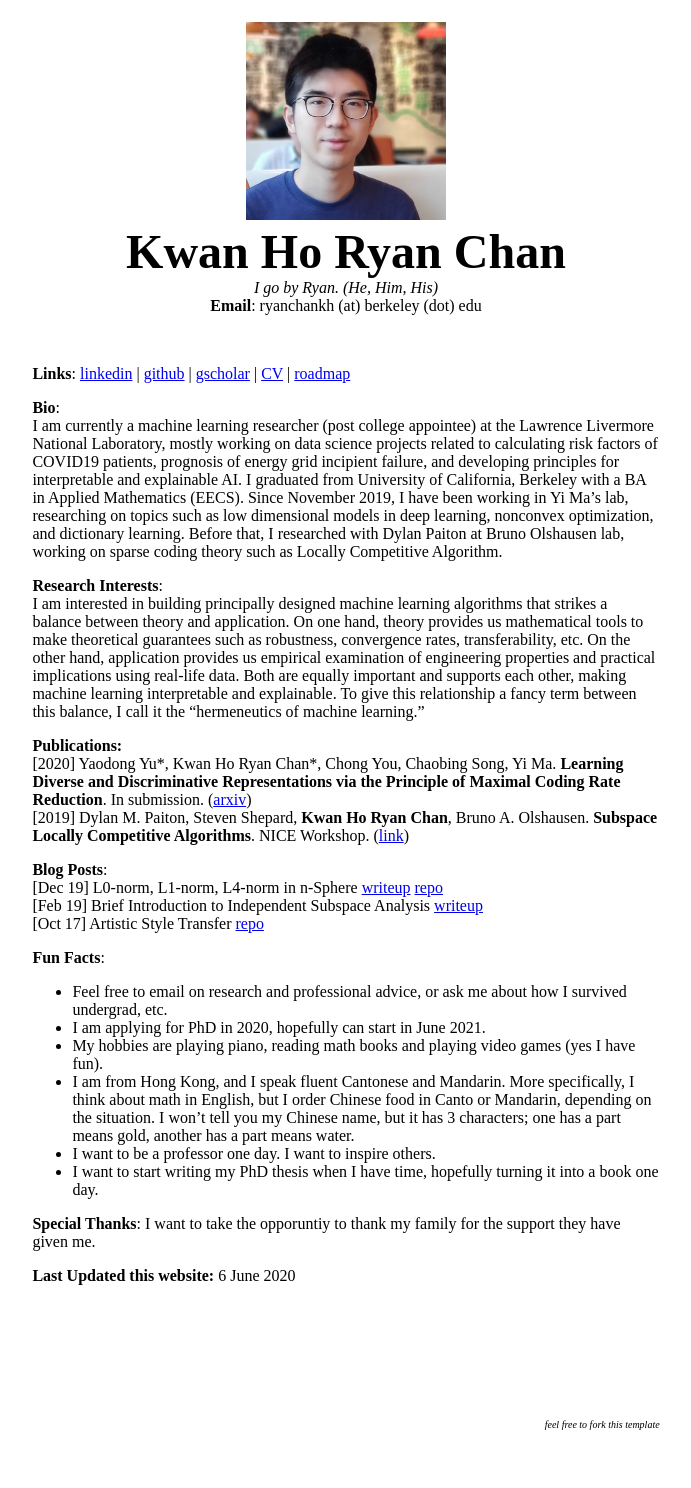
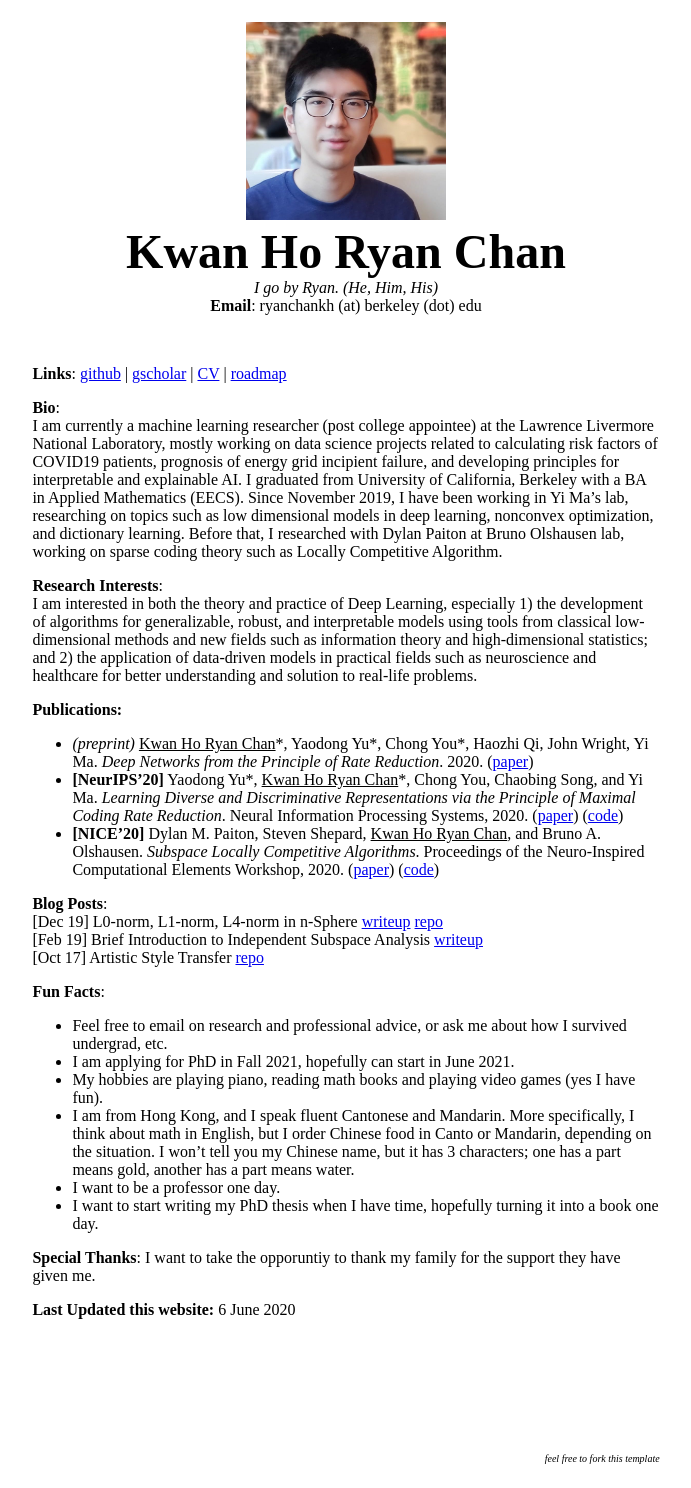
Before and after one commit to ryanchankh/ryanchankh.github.io, a Jekyll site: the page built from index.md, in a window 1280 px wide. Shown: the whole page, without its empty margins (294-985 px from the left). Built offline with Jekyll 4.4.1, drawn with Linux system fonts in a browser that asks for light colours; before the commit the page ends 1454 px from its top, so only the background shows below that.

Commit message:
update files

```diff
--- a/index.md
+++ b/index.md
@@ -10,7 +10,7 @@ layout: default
 <br>
 
 **Links**:
-[linkedin](https://www.linkedin.com/in/ryanchankh) |
+<!--[linkedin](https://www.linkedin.com/in/ryanchankh) |-->
 [github](https://www.github.com/ryanchankh) |
 [gscholar](https://scholar.google.com/citations?user=DBXWBqcAAAAJ&hl=en) |
 [CV](./full_cv.pdf) |
@@ -20,11 +20,17 @@ layout: default
 I am currently a machine learning researcher (post college appointee) at the Lawrence Livermore National Laboratory, mostly working on data science projects related to calculating risk factors of COVID19 patients, prognosis of energy grid incipient failure, and developing principles for interpretable and explainable AI. I graduated from University of California, Berkeley with a BA in Applied Mathematics (EECS). Since November 2019, I have been working in Yi Ma's lab, researching on topics such as low dimensional models in deep learning, nonconvex optimization, and dictionary learning. Before that, I researched with Dylan Paiton at Bruno Olshausen lab, working on sparse coding theory such as Locally Competitive Algorithm.
 
 **Research Interests**: <br>
-I am interested in building principally designed machine learning algorithms that strikes a balance between theory and application. On one hand, theory provides us mathematical tools to make theoretical guarantees such as robustness, convergence rates, transferability, etc. On the other hand, application provides us empirical examination of engineering properties and practical implications using real-life data. Both are equally important and supports each other, making machine learning interpretable and explainable. To give this relationship a fancy term between this balance, I call it the "hermeneutics of machine learning."
+I am interested in both the theory and practice of Deep Learning, especially 1) the development of algorithms for generalizable, robust, and interpretable models using tools from classical low-dimensional methods and new fields such as information theory and high-dimensional statistics; and 2) the application of data-driven models in practical fields such as neuroscience and healthcare for better understanding and solution to real-life problems.
 
-**Publications:** <br>
-[2020] Yaodong Yu\*, Kwan Ho Ryan Chan\*, Chong You, Chaobing Song, Yi Ma. **Learning Diverse and Discriminative Representations via the Principle of Maximal Coding Rate Reduction**. In submission. ([arxiv](https://arxiv.org/abs/2006.08558)) <br>
-[2019] Dylan M. Paiton, Steven Shepard, **Kwan Ho Ryan Chan**, Bruno A. Olshausen. **Subspace Locally Competitive Algorithms**. NICE Workshop. ([link](https://redwood.berkeley.edu/wp-content/uploads/2020/05/paiton2020subspace.pdf))<br>
+**Publications:**
+
+- *(preprint)* <u>Kwan Ho Ryan Chan</u>\*,  Yaodong  Yu\*,  Chong  You\*,  Haozhi  Qi,  John  Wright, Yi Ma. *Deep Networks from the Principle of Rate Reduction*. 2020. ([paper](https://arxiv.org/pdf/2010.14765.pdf))
+- **[NeurIPS'20]** Yaodong Yu\*, <u>Kwan Ho Ryan Chan</u>\*, Chong You, Chaobing Song, and Yi Ma. *Learning Diverse and Discriminative Representations via the Principle of Maximal Coding Rate Reduction*. Neural Information Processing Systems, 2020.
+([paper](https://proceedings.neurips.cc/paper/2020/file/6ad4174eba19ecb5fed17411a34ff5e6-Supplemental.pdf))
+([code](https://github.com/ryanchankh/mcr2)) <br>
+- **[NICE'20]** Dylan M. Paiton, Steven Shepard, <u>Kwan Ho Ryan Chan</u>, and Bruno A. Olshausen. *Subspace Locally Competitive Algorithms*.  Proceedings of the Neuro-Inspired Computational Elements Workshop, 2020.
+([paper](https://dl.acm.org/doi/abs/10.1145/3381755.3381765))
+([code](https://github.com/dpaiton/DeepSparseCoding/tree/lca_subspace))
 
 
 **Blog Posts**:<br>
@@ -40,10 +46,10 @@ I am interested in building principally designed machine learning algorithms tha
 
 **Fun Facts**:
 - Feel free to email on research and professional advice, or ask me about how I survived undergrad, etc. <br>
-- I am applying for PhD in 2020, hopefully can start in June 2021. <br>
+- I am applying for PhD in Fall 2021, hopefully can start in June 2021. <br>
 - My hobbies are playing piano, reading math books and playing video games (yes I have fun). <br>
 - I am from Hong Kong, and I speak fluent Cantonese and Mandarin. More specifically, I think about math in English, but I order Chinese food in Canto or Mandarin, depending on the situation. I won't tell you my Chinese name, but it has 3 characters; one has a part means gold, another has a part means water. <br>
-- I want to be a professor one day. I want to inspire others.
+- I want to be a professor one day.
 - I want to start writing my PhD thesis when I have time, hopefully turning it into a book one day.
 
 **Special Thanks**: I want to take the opporuntiy to thank my family for the support they have given me.
```
Also changed, not shown: 1 other file.
